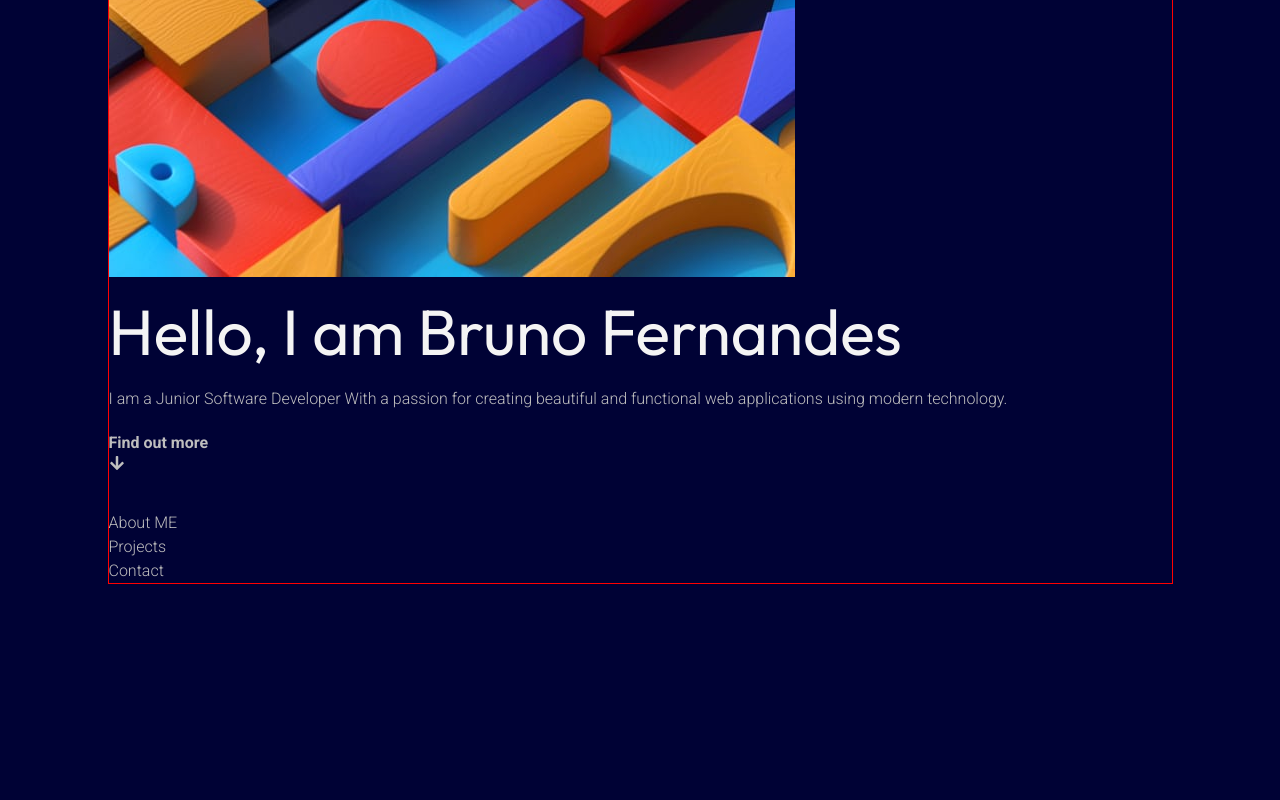
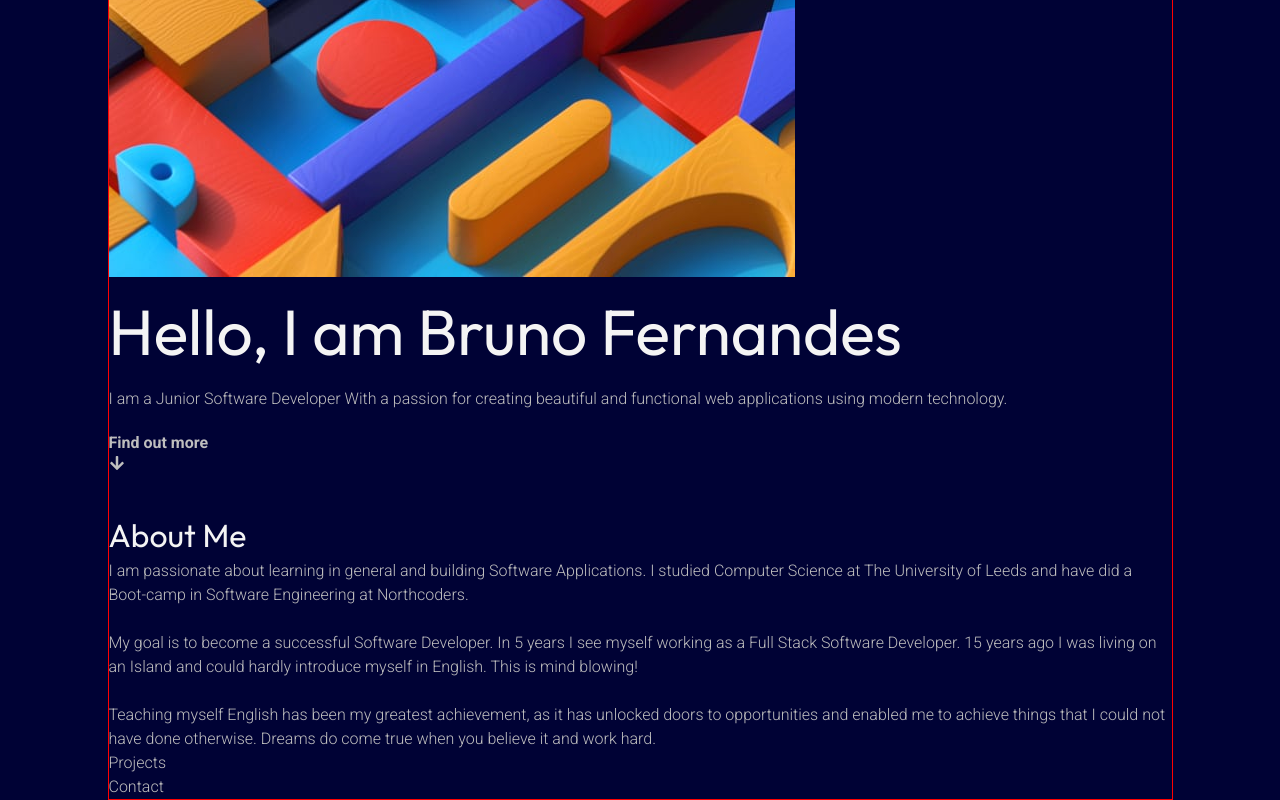
Before and after one commit to brunoFernandes21/2024-dev-portfolio, a React (Vite) app: page / in a window 1280 px wide. Shown: the part 404-1204 px from the top of the page. Before the commit the page ends 988 px from the top, so only its background shows below. Built offline with nearby package versions, Linux system fonts and the light colour scheme.

Commit message:
make adjustments to hero section and add 2 background circles

```diff
--- a/src/App.jsx
+++ b/src/App.jsx
@@ -1,19 +1,25 @@
-import DesktopHero from "./components/DesktopHero";
+import DesktopHero from "./components/MobileHero";
 import Header from "./components/Header";
 import { useState } from "react";
 import Background from "./components/Background";
+import AboutMe from "./components/AboutMe";
 
 const App = () => {
   const [showNav, setShowNav] = useState(false);
   return (
     <main className="app">
       <Background showNav={showNav} />
+      <div className="mobile__bg__circle absolute top-[-190px] left-[10px] opacity-50 blur-2xl w-[300px] h-[300px] rounded-full bg-[#8d8dda] -z-20"></div>
+      <div className={`mobile__bg__circle  top-[510px] left-[330px]  opacity-50  blur-2xl w-[300px] h-[300px] rounded-full bg-[#ABD9D9] -z-20 ${showNav ? "hidden" : "absolute"}`}></div>
+
+      <div className="desktop__bg__circle absolute top-[-190px] left-[10px] opacity-50  blur-2xl w-[300px] h-[300px] rounded-full bg-[#8d8dda] -z-20"></div>
+      <div className="desktop__bg__circle absolute top-[-150px] left-[10px] opacity-50  blur-2xl   w-[300px] h-[300px] rounded-full bg-[#8d8dda] -z-20"></div>
+
       <Header showNav={showNav} setShowNav={setShowNav} />
+
       <section className="main__content">
-          <DesktopHero />
-        <section className="bg-blue-500">
-          <h1>About ME</h1>
-        </section>
+        <DesktopHero />
+        <AboutMe />
         <section className="bg-slate-500">
           <h1>Projects </h1>
         </section>
--- /dev/null
+++ b/src/components/AboutMe.jsx
@@ -0,0 +1,29 @@
+const AboutMe = () => {
+  return (
+    <section className="about__me border border-yellow-700">
+      <h2>About Me</h2>
+      <p>
+        I am passionate about learning in general and building Software
+        Applications. I studied Computer Science at The University of Leeds and
+        have did a Boot-camp in Software Engineering at Northcoders.
+      </p>
+      <br />
+      <p>
+        My goal is to become a successful Software Developer. In 5 years I see
+        myself working as a Full Stack Software Developer. 15 years ago I was
+        living on an Island and could hardly introduce myself in English. This
+        is mind blowing!
+      </p>
+      <br />
+
+      <p>
+        Teaching myself English has been my greatest achievement, as it has
+        unlocked doors to opportunities and enabled me to achieve things that I
+        could not have done otherwise. Dreams do come true when you believe it
+        and work hard.
+      </p>
+    </section>
+  );
+};
+
+export default AboutMe;
--- a/src/components/Header.jsx
+++ b/src/components/Header.jsx
@@ -21,8 +21,8 @@ const Header = ({ showNav, setShowNav }) => {
   return (
     <nav className={`header__container h-20 ${showNav ? "show__nav" : ""}`}>
       <section className="logo flex items-center gap-2">
-        <FaCode className="text-5xl" />
-        <h1 className="text-4xl">Bruno</h1>
+        <FaCode className="text-white text-5xl" />
+        <h1 className="text-white text-4xl font-bold">Bruno</h1>
       </section>
 
       <ul className="desktop__navigation__links flex justify-center items-center gap-8">
@@ -69,7 +69,7 @@ const Header = ({ showNav, setShowNav }) => {
       <button className="mobile__icon hover:bg-slate-900 rounded p-1">
         <GiHamburgerMenu
           onClick={() => setShowNav(true)}
-          className=" cursor-pointer text-4xl hover:text-white"
+          className=" cursor-pointer text-4xl text-white"
         />
       </button>
     </nav>
--- a/src/components/DesktopHero.jsx
+++ b/src/components/MobileHero.jsx
@@ -1,6 +1,6 @@
 import { FaArrowDown } from "react-icons/fa";
 
-const DesktopHero = () => {
+const MobileHero = () => {
   return (
     <section className="hero__section border border-white">
       <img src="/src/assets/image-web-3-mobile.jpg" alt="" />
@@ -9,7 +9,7 @@ const DesktopHero = () => {
         I am a Junior Software Developer With a passion for creating beautiful
         and functional web applications using modern technology.
       </p>
-      <button className="flex items-center gap-2 text-md md:text-lg lg:text-xl p-3 px-6 md:p-3 md:px-6 text-slate-100 bg-gradient-to-b from-[#1970F2] to-black rounded-full ">
+      <button className="flex items-center gap-2 text-md md:text-lg lg:text-xl p-3 px-6 md:p-3 md:px-6 text-slate-100 bg-gradient-to-b from-[#719e9e] to-black rounded-full ">
         <strong>
           <a href="#about" className="">
             Find out more
@@ -21,4 +21,4 @@ const DesktopHero = () => {
   );
 };
 
-export default DesktopHero;
+export default MobileHero;
--- a/src/index.css
+++ b/src/index.css
@@ -16,6 +16,7 @@
   /* --navbar-links:  */
   --hero-heading-desktop-size: 87px;
   --hero-heading-mobile-size: 64px;
+  --about-me-heading-mobile: 32px;
   --hero-text-size: 24px;
   --heading-color: #f4f4f4;
   --paragraph: 'Roboto', sans-serif;
@@ -44,6 +45,19 @@ body {
   border: 1px solid red;
 }
 
+.backdrop {
+  position: fixed;
+  height: 100%;
+  width: 100%;
+  top: 0;
+  left: 0;
+  background: rgba(0, 0, 0, 0.5);
+  z-index: 1;
+  transition: all 0.5s ease-in-out;
+}
+.desktop__bg__circle {
+  display: none;
+}
 .header__container {
   display: flex;
   justify-content: space-between;
@@ -63,16 +77,7 @@ body {
   display: flex;
 }
 
-.backdrop {
-  position: fixed;
-  height: 100%;
-  width: 100%;
-  top: 0;
-  left: 0;
-  background: rgba(0, 0, 0, 0.5);
-  z-index: 1;
-  transition: all 0.5s ease-in-out;
-}
+
 
 /* NAVIGATION */
 nav .header__links__mobile {
@@ -113,6 +118,7 @@ nav .header__links__mobile {
 .show__nav > .header__links__mobile {
   right: 0;
 }
+
 .show__nav > .close__nav {
   display: block;
   z-index: 999;
@@ -133,6 +139,10 @@ nav .close__nav {
   align-items: flex-start;
   gap: 20px;
   padding: 0;
+  /* background-image: url("./assets/hero-background.jpg");
+  background-repeat: no-repeat;
+  background-size: cover;
+  background-position: center; */
 
 }
 .hero__section > h1 {
@@ -140,11 +150,16 @@ nav .close__nav {
   font-size: var(--hero-heading-mobile-size);
   color: var(--heading-color);
   line-height: 70px;
-  overflow: hidden;
 }
 
-.hero__section > p {
+.about__me {
 
+}
+
+.about__me > h2 {
+  font-family: var(--all-headings);
+  color: var(--heading-color);
+  font-size: var(--about-me-heading-mobile);
 }
 
 
@@ -158,6 +173,10 @@ nav .close__nav {
     margin: 0 auto;
     padding: 0px;
     border: 1px solid red;
+  }
+
+  .mobile__bg__circle {
+    display: none;
   }
 
   .header__container {
```
